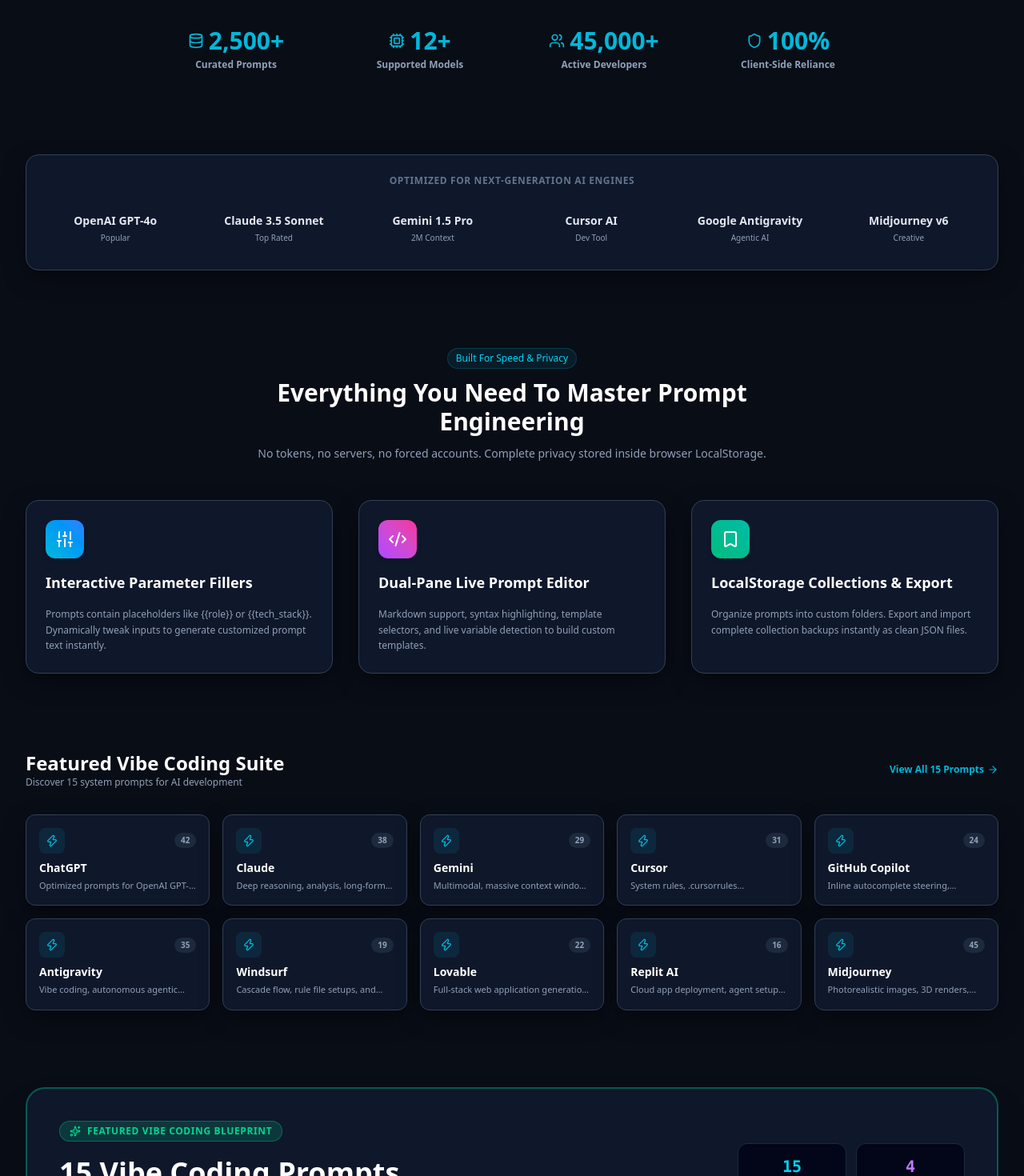
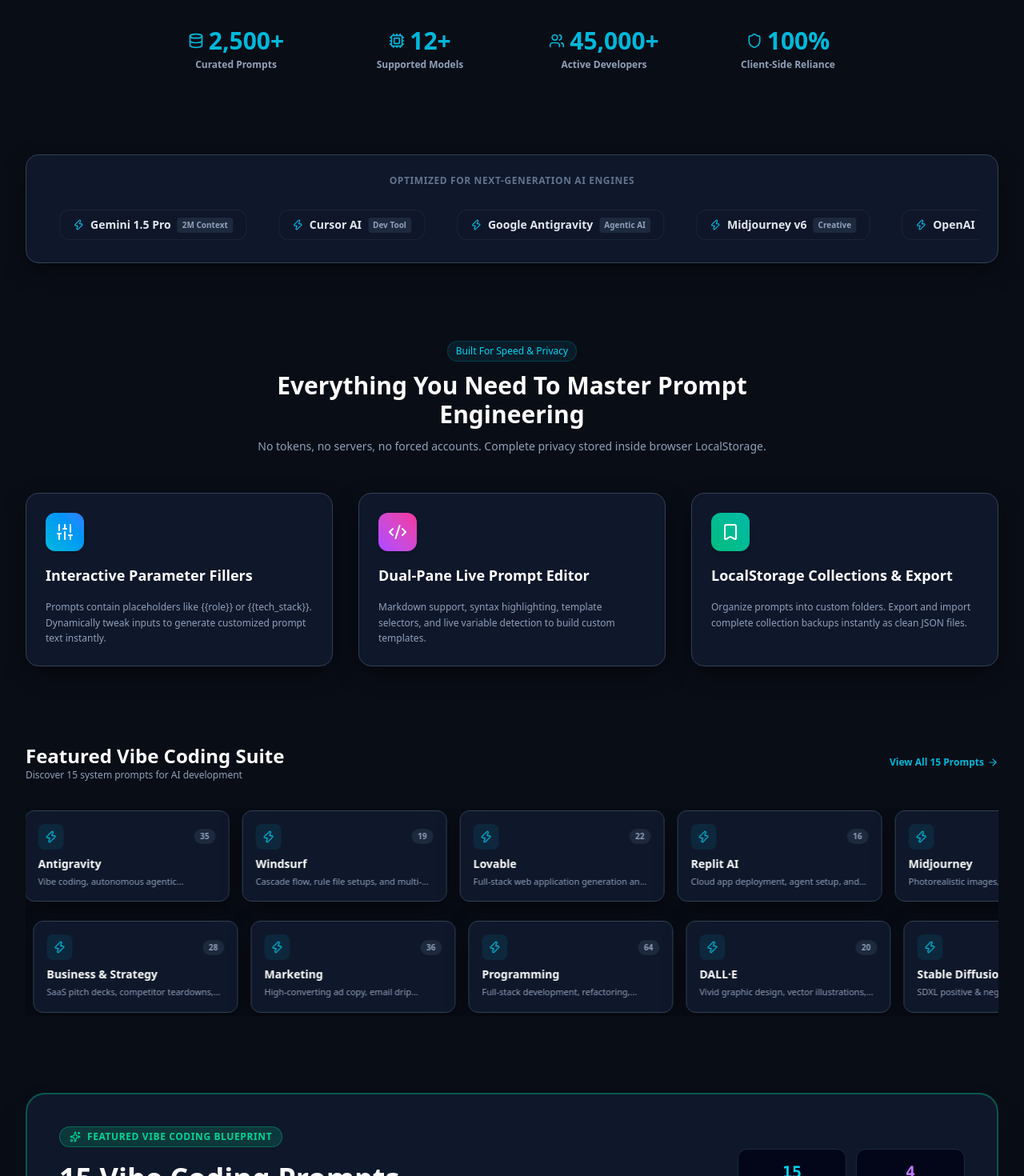
Before and after one commit to bunnyvalluri/15-Product-Prompts, a React (Vite) app: page / in a window 1280 px wide. Shown: the part 1056-2526 px from the top of the page at 80% size. Built offline with nearby package versions, Linux system fonts and the light colour scheme.

Commit message:
Add smooth rotating infinite marquee animation ticker for Featured Vibe Coding Suite and Trusted AI Models sections

```diff
--- a/src/index.css
+++ b/src/index.css
@@ -96,8 +96,64 @@
   padding-top: env(safe-area-inset-top, 16px);
 }
 
+/* Scrollbar & Touch Utilities */
 .touch-scroll {
   -webkit-overflow-scrolling: touch;
+}
+
+pre::-webkit-scrollbar {
+  height: 6px;
+  width: 6px;
+}
+
+pre::-webkit-scrollbar-track {
+  background: rgba(15, 23, 42, 0.6);
+  border-radius: 4px;
+}
+
+pre::-webkit-scrollbar-thumb {
+  background: rgba(51, 65, 85, 0.8);
+  border-radius: 4px;
+}
+
+pre::-webkit-scrollbar-thumb:hover {
+  background: rgba(6, 182, 212, 0.8);
+}
+
+/* Infinite Marquee Ticker Animations */
+@keyframes marquee {
+  0% {
+    transform: translateX(0%);
+  }
+  100% {
+    transform: translateX(-50%);
+  }
+}
+
+@keyframes marquee-reverse {
+  0% {
+    transform: translateX(-50%);
+  }
+  100% {
+    transform: translateX(0%);
+  }
+}
+
+.animate-marquee {
+  display: flex;
+  width: max-content;
+  animation: marquee 40s linear infinite;
+}
+
+.animate-marquee-reverse {
+  display: flex;
+  width: max-content;
+  animation: marquee-reverse 40s linear infinite;
+}
+
+.animate-marquee:hover,
+.animate-marquee-reverse:hover {
+  animation-play-state: paused;
 }
 
 /* Custom Scrollbar */
--- a/src/pages/Home.jsx
+++ b/src/pages/Home.jsx
@@ -215,25 +215,30 @@
         </div>
       </section>
 
-      {/* Trusted Models Bar */}
+      {/* Trusted Models Bar — Smooth Rotating Marquee */}
       <section className="max-w-7xl mx-auto px-4 sm:px-6 lg:px-8">
-        <div className="glass-panel rounded-2xl p-4 sm:p-6 border border-slate-200 dark:border-slate-800 text-center">
+        <div className="glass-panel rounded-2xl p-4 sm:p-6 border border-slate-200 dark:border-slate-800 text-center relative overflow-hidden">
           <p className="text-[10px] sm:text-xs font-bold uppercase tracking-wider text-slate-400 dark:text-slate-500 mb-4 sm:mb-6">
             Optimized for Next-Generation AI Engines
           </p>
-          <div className="grid grid-cols-2 sm:grid-cols-3 md:grid-cols-6 gap-3 sm:gap-6 items-center justify-center">
-            {modelsData.map((m) => (
+          <div className="relative overflow-hidden mask-linear-gradient">
+            <div className="animate-marquee flex items-center gap-6 sm:gap-10 py-1">
+              {[...modelsData, ...modelsData, ...modelsData, ...modelsData].map((m, idx) => (
                 <div
-                key={m.id}
-                className="flex flex-col items-center gap-1 p-2 rounded-xl hover:bg-slate-100 dark:hover:bg-slate-800/60 cursor-pointer transition-colors"
+                  key={`${m.id}-${idx}`}
+                  className="flex items-center gap-2 px-4 py-2 rounded-xl bg-slate-100/80 dark:bg-slate-900/80 hover:bg-cyan-500/10 border border-slate-200/80 dark:border-slate-800/80 cursor-pointer transition-all shrink-0 group"
                   onClick={() => navigate('/blog/15vibecodingprompts')}
                 >
-                <span className="text-xs sm:text-sm font-bold text-slate-800 dark:text-slate-200">
+                  <Zap className="w-3.5 h-3.5 text-cyan-500 group-hover:scale-110 transition-transform" />
+                  <span className="text-xs sm:text-sm font-bold text-slate-800 dark:text-slate-200 group-hover:text-cyan-500 transition-colors">
                     {m.name}
                   </span>
-                <span className="text-[9px] sm:text-[10px] text-slate-400">{m.badge}</span>
+                  <span className="text-[9px] sm:text-[10px] font-bold text-slate-400 bg-slate-200/60 dark:bg-slate-800 px-1.5 py-0.5 rounded">
+                    {m.badge}
+                  </span>
                 </div>
               ))}
+            </div>
           </div>
         </div>
       </section>
@@ -288,7 +293,7 @@
         </div>
       </section>
 
-      {/* Featured Categories Grid */}
+      {/* Featured Categories Suite — Continuous Rotating Marquee Ticker */}
       <section className="max-w-7xl mx-auto px-4 sm:px-6 lg:px-8 space-y-6 sm:space-y-8">
         <div className="flex items-center justify-between flex-wrap gap-2">
           <div>
@@ -300,15 +305,18 @@
           </Link>
         </div>
 
-        <div className="grid grid-cols-2 sm:grid-cols-3 md:grid-cols-4 lg:grid-cols-5 gap-3 sm:gap-4">
-          {categoriesData.slice(0, 10).map((cat) => (
+        {/* Rotating Marquee Container */}
+        <div className="space-y-4 overflow-hidden relative">
+          {/* Row 1: Left to Right Marquee */}
+          <div className="animate-marquee flex gap-4 py-1">
+            {[...categoriesData, ...categoriesData, ...categoriesData].map((cat, idx) => (
               <Link
-              key={cat.id}
+                key={`cat-r1-${cat.id}-${idx}`}
                 to="/blog/15vibecodingprompts"
-              className="glass-panel p-3.5 sm:p-4 rounded-xl border border-slate-200/80 dark:border-slate-800/80 hover:border-cyan-500/50 hover:shadow-md transition-all group"
+                className="w-56 sm:w-64 glass-panel p-3.5 sm:p-4 rounded-xl border border-slate-200/80 dark:border-slate-800/80 hover:border-cyan-500/50 hover:shadow-lg transition-all group shrink-0"
               >
                 <div className="flex items-center justify-between mb-2">
-                <span className="w-7 h-7 sm:w-8 sm:h-8 rounded-lg bg-cyan-500/10 flex items-center justify-center text-cyan-500">
+                  <span className="w-7 h-7 sm:w-8 sm:h-8 rounded-lg bg-cyan-500/10 flex items-center justify-center text-cyan-500 group-hover:rotate-12 transition-transform">
                     <Zap className="w-3.5 h-3.5 sm:w-4 sm:h-4" />
                   </span>
                   <span className="text-[9px] sm:text-[10px] font-bold text-slate-400 bg-slate-100 dark:bg-slate-800 px-2 py-0.5 rounded-full">
@@ -323,6 +331,33 @@
                 </p>
               </Link>
             ))}
+          </div>
+
+          {/* Row 2: Right to Left Reverse Marquee */}
+          <div className="animate-marquee-reverse flex gap-4 py-1">
+            {[...categoriesData.slice().reverse(), ...categoriesData.slice().reverse(), ...categoriesData.slice().reverse()].map((cat, idx) => (
+              <Link
+                key={`cat-r2-${cat.id}-${idx}`}
+                to="/blog/15vibecodingprompts"
+                className="w-56 sm:w-64 glass-panel p-3.5 sm:p-4 rounded-xl border border-slate-200/80 dark:border-slate-800/80 hover:border-cyan-500/50 hover:shadow-lg transition-all group shrink-0"
+              >
+                <div className="flex items-center justify-between mb-2">
+                  <span className="w-7 h-7 sm:w-8 sm:h-8 rounded-lg bg-cyan-500/10 flex items-center justify-center text-cyan-500 group-hover:-rotate-12 transition-transform">
+                    <Zap className="w-3.5 h-3.5 sm:w-4 sm:h-4" />
+                  </span>
+                  <span className="text-[9px] sm:text-[10px] font-bold text-slate-400 bg-slate-100 dark:bg-slate-800 px-2 py-0.5 rounded-full">
+                    {cat.promptCount}
+                  </span>
+                </div>
+                <h4 className="font-bold text-xs sm:text-sm text-slate-900 dark:text-white group-hover:text-cyan-500 transition-colors">
+                  {cat.name}
+                </h4>
+                <p className="text-[10px] sm:text-[11px] text-slate-500 dark:text-slate-400 line-clamp-1 mt-1">
+                  {cat.description}
+                </p>
+              </Link>
+            ))}
+          </div>
         </div>
       </section>
 
```
Lines whose indentation alone changed are shown as unchanged.
